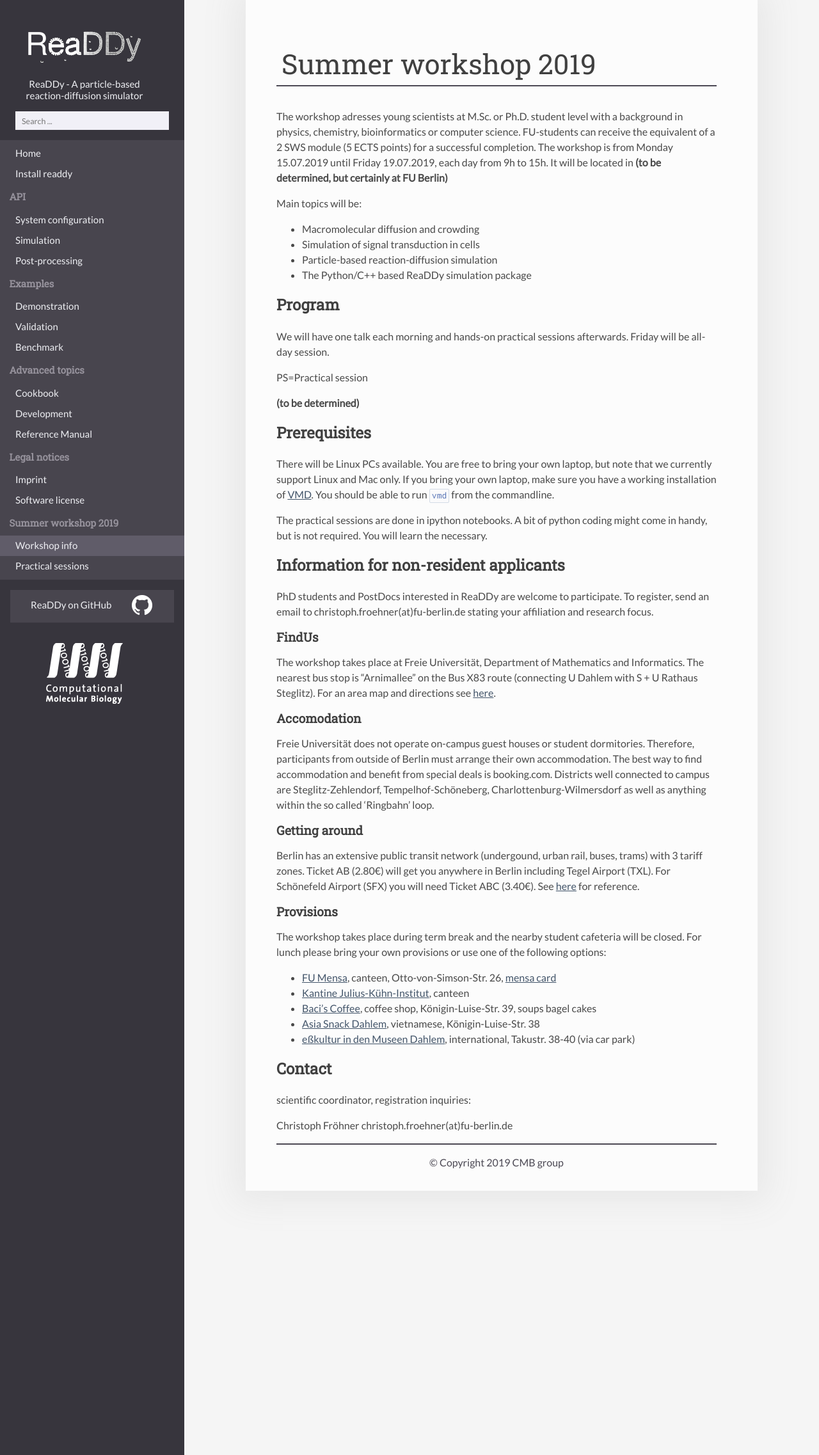
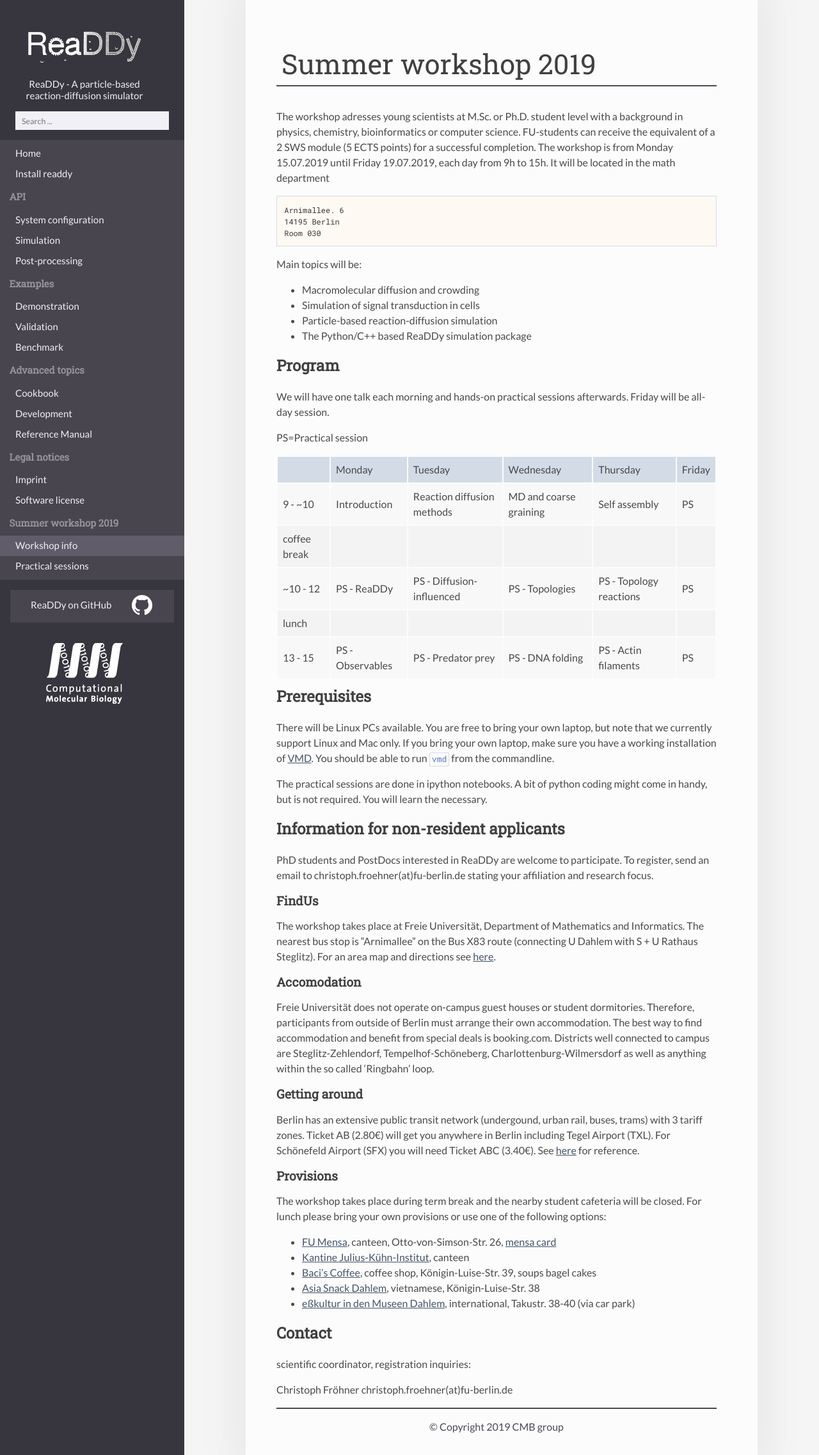
Before and after one commit to readdy/readdy_documentation, a Jekyll site: the page built from readdy_documentation/workshop_info.md, in a window 1280 px wide. Shown: the whole page at 64% size. Built offline with Jekyll 4.4.1, drawn with Linux system fonts in a browser that asks for light colours; nearby versions of some CDN libraries.

Commit message:
update workshop info

````diff
--- a/readdy_documentation/workshop_info.md
+++ b/readdy_documentation/workshop_info.md
@@ -6,16 +6,13 @@ title: Summer workshop 2019
 The workshop adresses young scientists at M.Sc. or Ph.D. student level with a background in physics, chemistry, bioinformatics or computer science.
 FU-students can receive the equivalent of a 2 SWS module (5 ECTS points) for a successful completion.
 The workshop is from Monday 15.07.2019 until Friday 19.07.2019, each day from 9h to 15h.
-It will be located in __(to be determined, but certainly at FU Berlin)__
+It will be located in the math department
+```
+Arnimallee. 6
+14195 Berlin
+Room 030
+```
 
-{% if false %}
-the basement of the computer-science building
-```
-Takustr. 9
-14195 Berlin
-Room K46
-```
-{% endif %}
 
 Main topics will be:
 - Macromolecular diffusion and crowding
@@ -28,19 +25,13 @@ We will have one talk each morning and hands-on practical sessions afterwards. F
 
 PS=Practical session
 
-__(to be determined)__
-
-{% if false %}
-
-|              | Monday           | Tuesday                    | Wednesday               | Thursday             | Friday |
-|:-------------|:-----------------|:---------------------------|:------------------------|:---------------------|:-------|
-| 9 - ~10      | [Introduction](http://userpage.fu-berlin.de/chrisfr/readdy_website/assets/talks/2018-07-23-readdy-workshop-intro.pdf)     | [Reaction diffusion methods](http://userpage.fu-berlin.de/chrisfr/readdy_website/assets/talks/2018-07-24-readdy-workshop-rdmethods.pdf)| MD and coarse graining  | [ReaDDy Software](http://userpage.fu-berlin.de/chrisfr/readdy_website/assets/talks/2018-07-25-readdy_architecture.pdf)      | PS     |
-| coffee break |                  |                            |                         |                      |        |
-| ~10 - 12     | PS - ReaDDy      | PS - Predator prey         | PS - Topologies         | PS - C++ potential   | PS     |
-| lunch        |                  |                            |                         |                      |        |
-| 13 - 15      | PS - Observables | PS - Diffusion-influenced  | PS - Topology reactions | PS - Nuclear waffles | PS     |
-
-{% endif %}
+|              | Monday           | Tuesday                    | Wednesday              | Thursday                     | Friday |
+|:-------------| :--------------- | :------------------------- | :--------------------- | :--------------------------- |:-------|
+| 9 - ~10      | Introduction     | Reaction diffusion methods | MD and coarse graining | Self assembly                | PS     |
+| coffee break |                  |                            |                        |                              |        |
+| ~10 - 12     | PS - ReaDDy      | PS - Diffusion-influenced  | PS - Topologies        | PS - Topology reactions      | PS     |
+| lunch        |                  |                            |                        |                              |        |
+| 13 - 15      | PS - Observables | PS - Predator prey         | PS - DNA folding       | PS - Actin filaments         | PS     |
 
 ## Prerequisites
 There will be Linux PCs available. You are free to bring your own laptop, but note that we currently support Linux and
````
